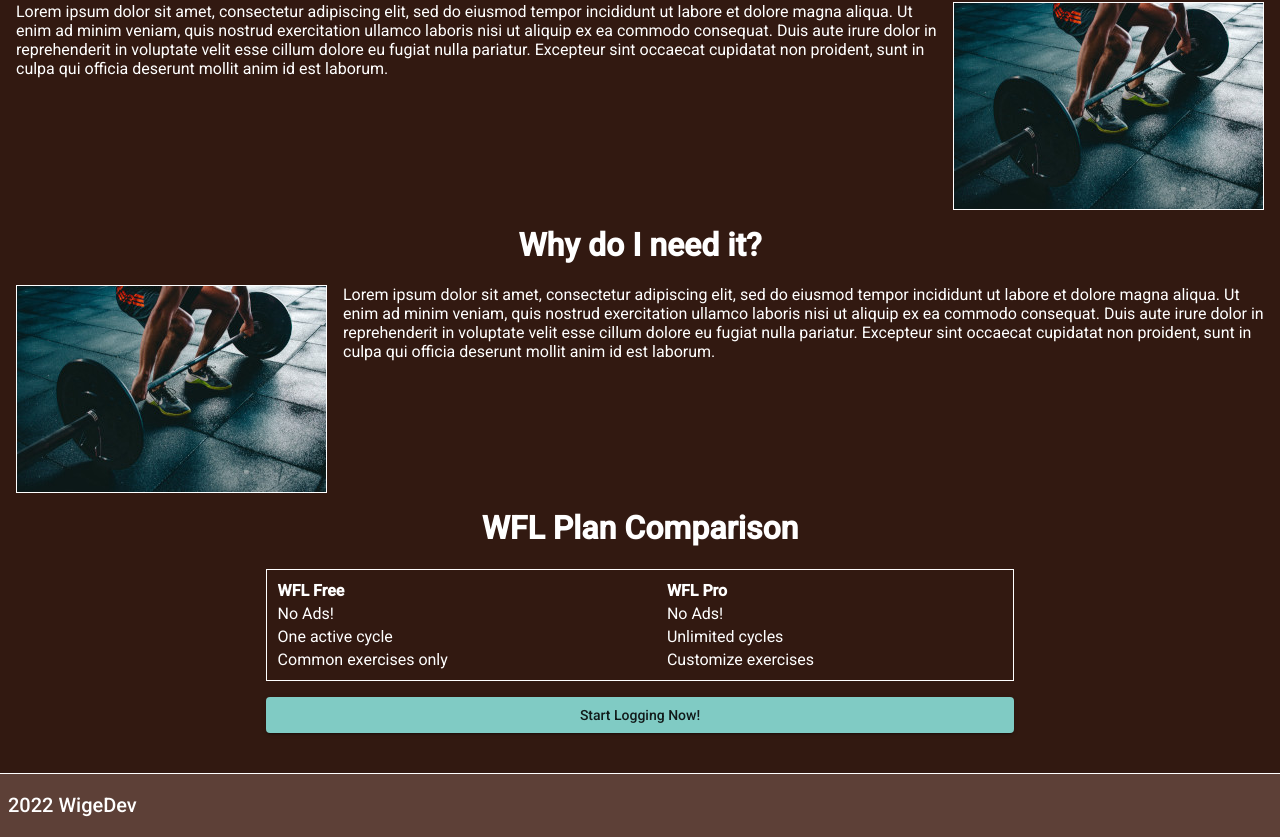
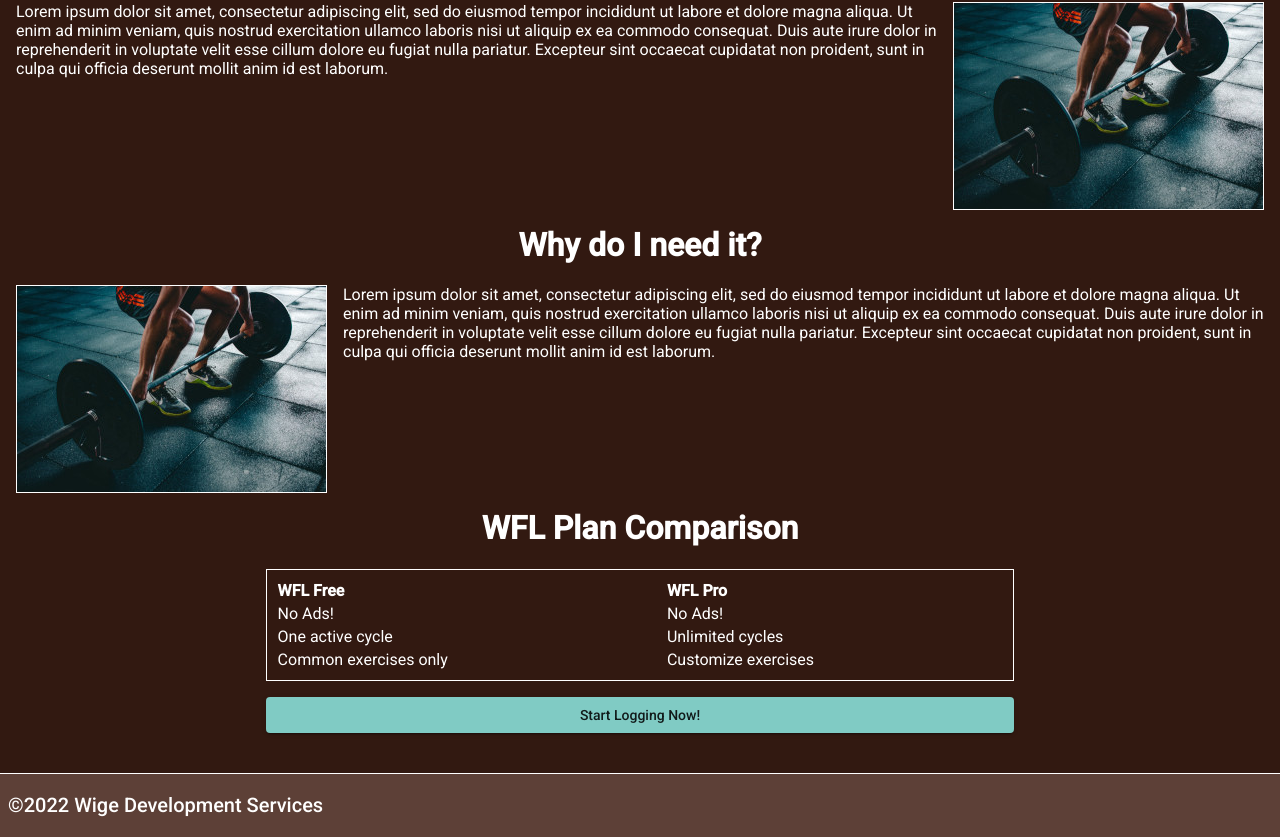
Before and after one commit to garywige/wigedev-fitness-log, an Angular app: page /home in a window 1280 px wide. Shown: the part 175-1012 px from the top of the page. Built offline with nearby package versions, Linux system fonts and the light colour scheme.

Commit message:
modified footer message

```diff
--- a/src/app/app.component.html
+++ b/src/app/app.component.html
@@ -31,5 +31,5 @@
 </div>
 
 <mat-toolbar class="footer" color="primary">
-  <p>2022 WigeDev</p>
+  <p>&copy;2022 Wige Development Services</p>
 </mat-toolbar>
```
